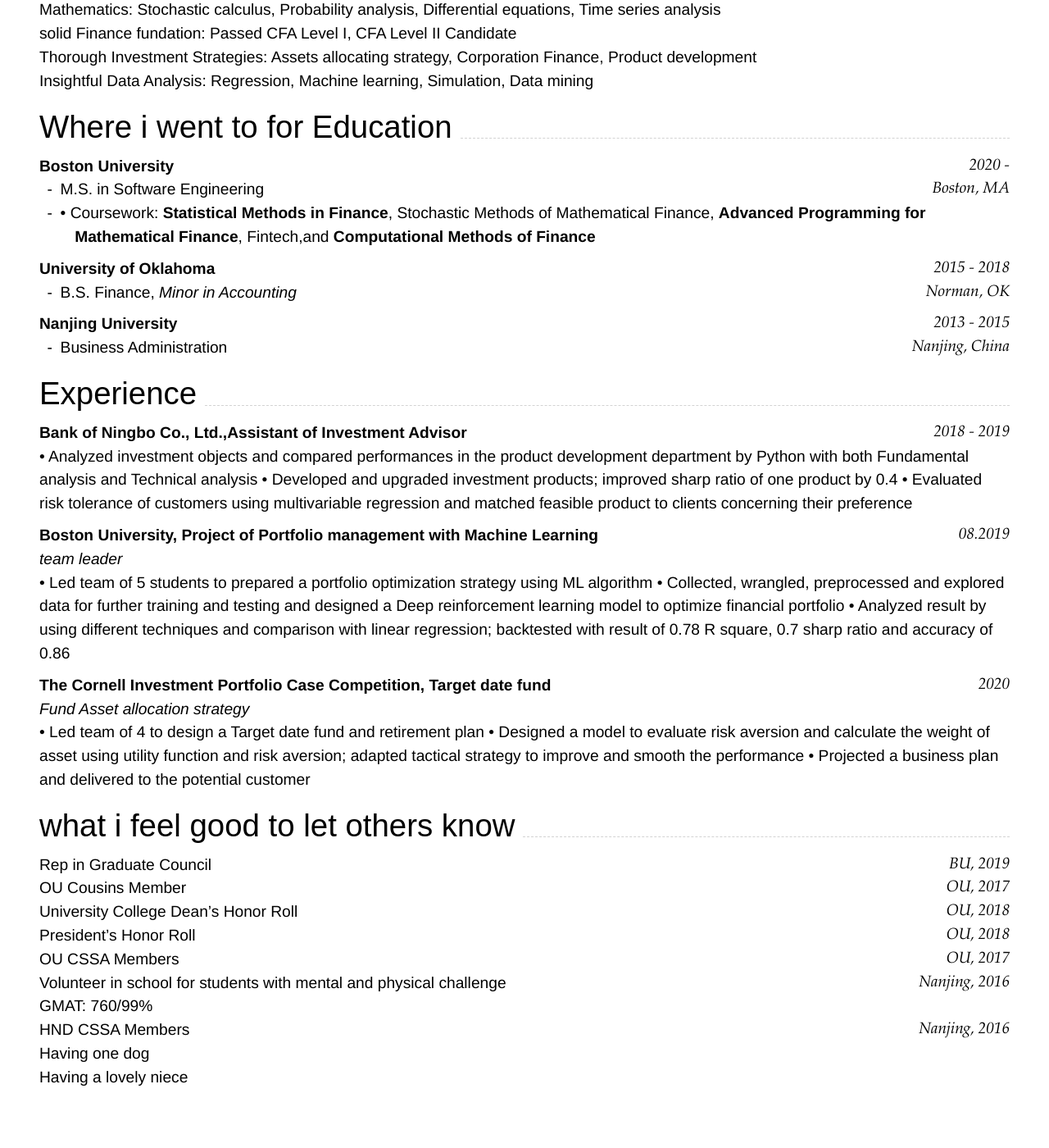
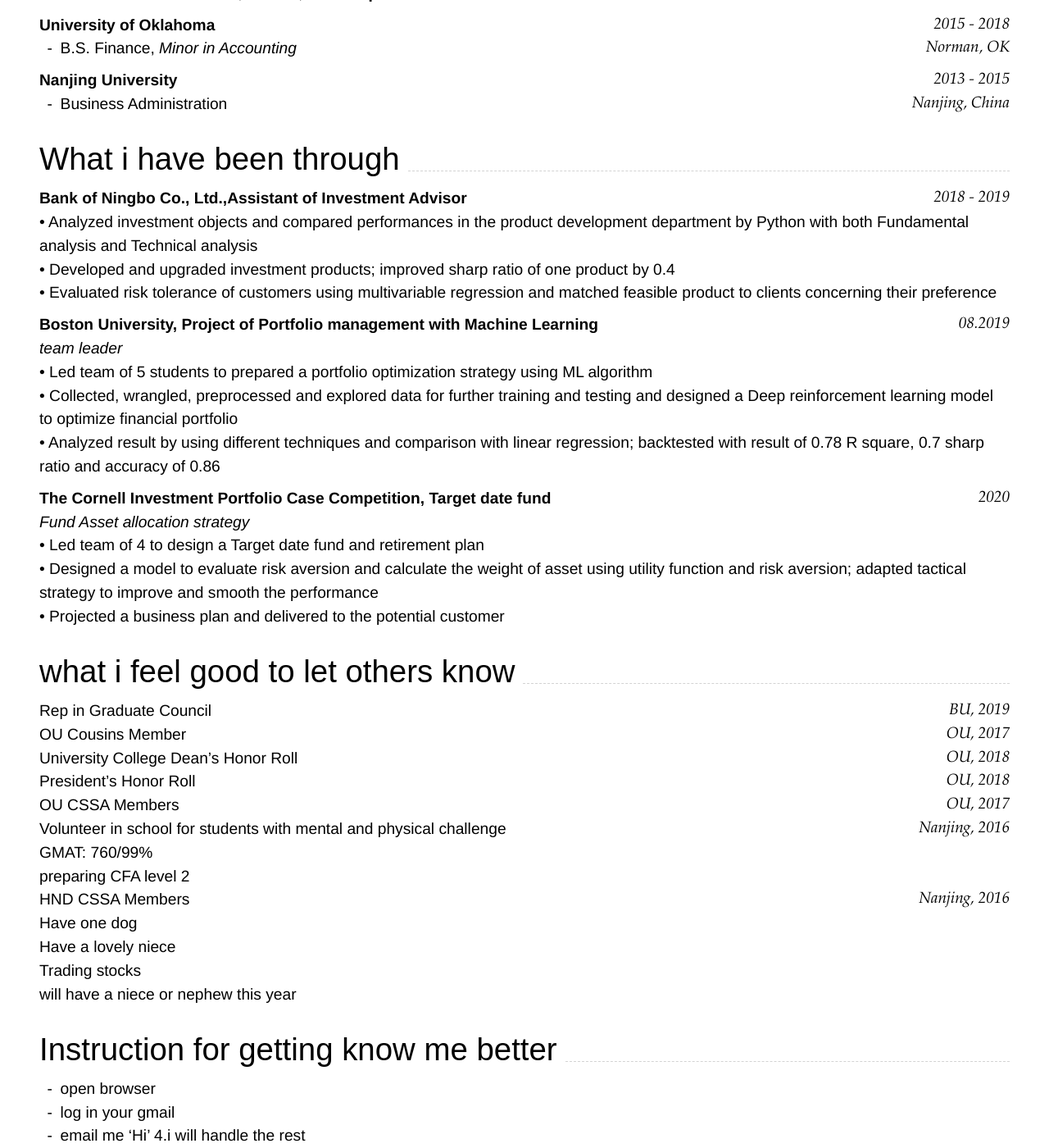
Before and after one commit to Yang-Tao-YT/CV, a Jekyll site: the page built from index.md, in a window 1280 px wide and 1400 px high, scrolled down 629 px. Shown: the whole window at 82% size. Built offline with Jekyll 4.4.1, drawn with Linux system fonts in a browser that asks for light colours; before the commit the page ends 2006 px from its top, so only the background shows below that.

Commit message:
Update index.md

```diff
--- a/index.md
+++ b/index.md
@@ -5,7 +5,7 @@ email:
   url: zacktao24@gmail.com
   text: zacktao24@gmail.com
 ---
-![](https://thumbs2.imagebam.com/6a/ac/08/a210501333433983.jpg)
+
 # Yang **Tao**
 
 ## What you can expect from me
@@ -16,7 +16,7 @@ email:
 > Thorough Investment Strategies:  Assets allocating strategy, Corporation Finance, Product development<br>
 > Insightful Data Analysis: Regression, Machine learning, Simulation, Data mining<br>
 
-
+----
 ## Where i went to for Education
 
 ### **Boston University** `2020 -`
@@ -44,28 +44,28 @@ Nanjing, China
 
 - Business Administration
 
-
-## Experience
+----
+## What i have been through
 
 ### **Bank of Ningbo Co., Ltd.,Assistant of Investment Advisor** `2018 - 2019`
-•	Analyzed investment objects and compared performances in the product development department by Python with both Fundamental analysis and Technical analysis
-•	Developed and upgraded investment products; improved sharp ratio of one product by 0.4
+•	Analyzed investment objects and compared performances in the product development department by Python with both Fundamental analysis and Technical analysis <br>
+•	Developed and upgraded investment products; improved sharp ratio of one product by 0.4<br>
 •	Evaluated risk tolerance of customers using multivariable regression and matched feasible product to clients concerning their preference
 
 
 ### **Boston University, Project of Portfolio management with Machine Learning** `08.2019`
 _team leader_<br>
-•	Led team of 5 students to prepared a portfolio optimization strategy using ML algorithm
-•	Collected, wrangled, preprocessed and explored data for further training and testing and designed a Deep reinforcement learning model to optimize financial portfolio
-•	Analyzed result by using different techniques and comparison with linear regression; backtested with result of 0.78 R square, 0.7 sharp ratio and accuracy of 0.86
+•	Led team of 5 students to prepared a portfolio optimization strategy using ML algorithm<br>
+•	Collected, wrangled, preprocessed and explored data for further training and testing and designed a Deep reinforcement learning model to optimize financial portfolio<br>
+•	Analyzed result by using different techniques and comparison with linear regression; backtested with result of 0.78 R square, 0.7 sharp ratio and accuracy of 0.86<br>
 
 ### **The Cornell Investment Portfolio Case Competition, Target date fund** `2020`
 _Fund Asset allocation strategy_<br>
-•	Led team of 4 to design a Target date fund and retirement plan
-•	Designed a model to evaluate risk aversion and calculate the weight of asset using utility function and risk aversion; adapted tactical strategy to improve and smooth the performance
+•	Led team of 4 to design a Target date fund and retirement plan<br>
+•	Designed a model to evaluate risk aversion and calculate the weight of asset using utility function and risk aversion; adapted tactical strategy to improve and smooth the performance <br>
 •	Projected a business plan and delivered to the potential customer
 
-
+----
 ## what i feel good to let others know
 Rep in Graduate Council `BU, 2019` <br>
 OU Cousins Member `OU, 2017` <br>
@@ -74,11 +74,16 @@ President’s Honor Roll  `OU, 2018` <br>
 OU CSSA Members `OU, 2017` <br>
 Volunteer in school for students with mental and physical challenge `Nanjing, 2016` <br>
 GMAT: 760/99%  <br>
+preparing CFA level 2  <br>
 HND CSSA Members   `Nanjing, 2016` <br>
-Having one dog <br>
-Having a lovely niece <br>
+Have one dog <br>
+Have a lovely niece <br>
+Trading stocks <br>
+will have a niece or nephew this year  <br>
 
-
-<!-- ### Footer
-
-Last updated: May 2013 -->
+----
+## Instruction for getting know me better
+1. open browser
+2. log in your gmail
+3. email me 'Hi'
+4.i will handle the rest
```
